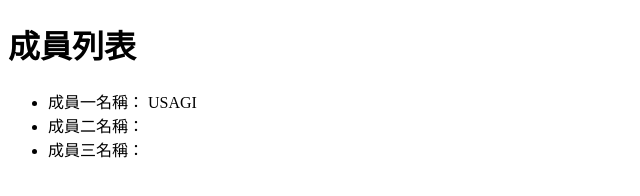
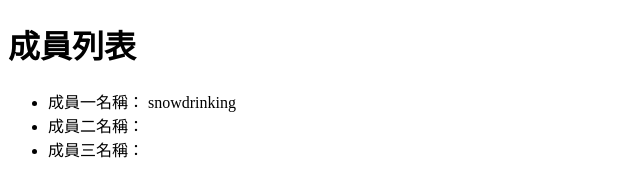
Before and after one commit to PsyducK5566/gitM4-GitHub-PR-Management, a plain HTML site: page index.html in a window 1280 px wide. Shown: the full height of the page, 0-640 px from the left. Drawn offline with Linux system fonts and the light colour scheme.

Commit message:
feat: edited memberA's name

```diff
--- a/index.html
+++ b/index.html
@@ -10,7 +10,7 @@
 <body>
     <h1>成員列表</h1>
     <ul>
-        <li>成員一名稱： USAGI </li>
+        <li>成員一名稱： snowdrinking </li>
         <li>成員二名稱：</li>
         <li>成員三名稱：</li>
     </ul>
```
